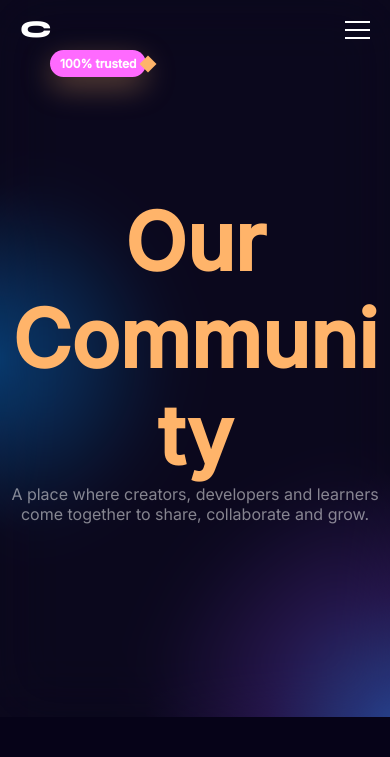
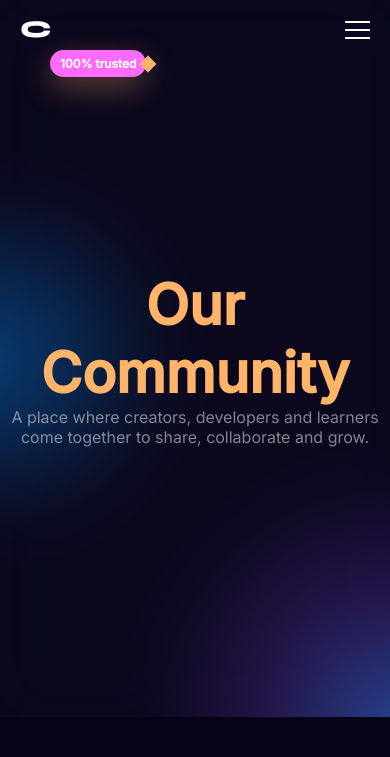
Before and after one commit to comecodeAfrica-creator/comecodeWebsite, a PHP site: page /community.html in a window 390 px wide. Shown: the top 757 px of the page. Run offline with PHP 8.4, Linux system fonts and the light colour scheme.

Commit message:
fix: font size for community page title made responsive

```diff
--- a/community.css
+++ b/community.css
@@ -52,7 +52,7 @@
 
 /* Hero adjustments */
 .hero-title {
-    font-size: clamp(3rem, 6vw, 5rem);
+    font-size: clamp(3.5rem, 6vw, 5rem) !important;
 }
 
 .sub-hero-text {
```
